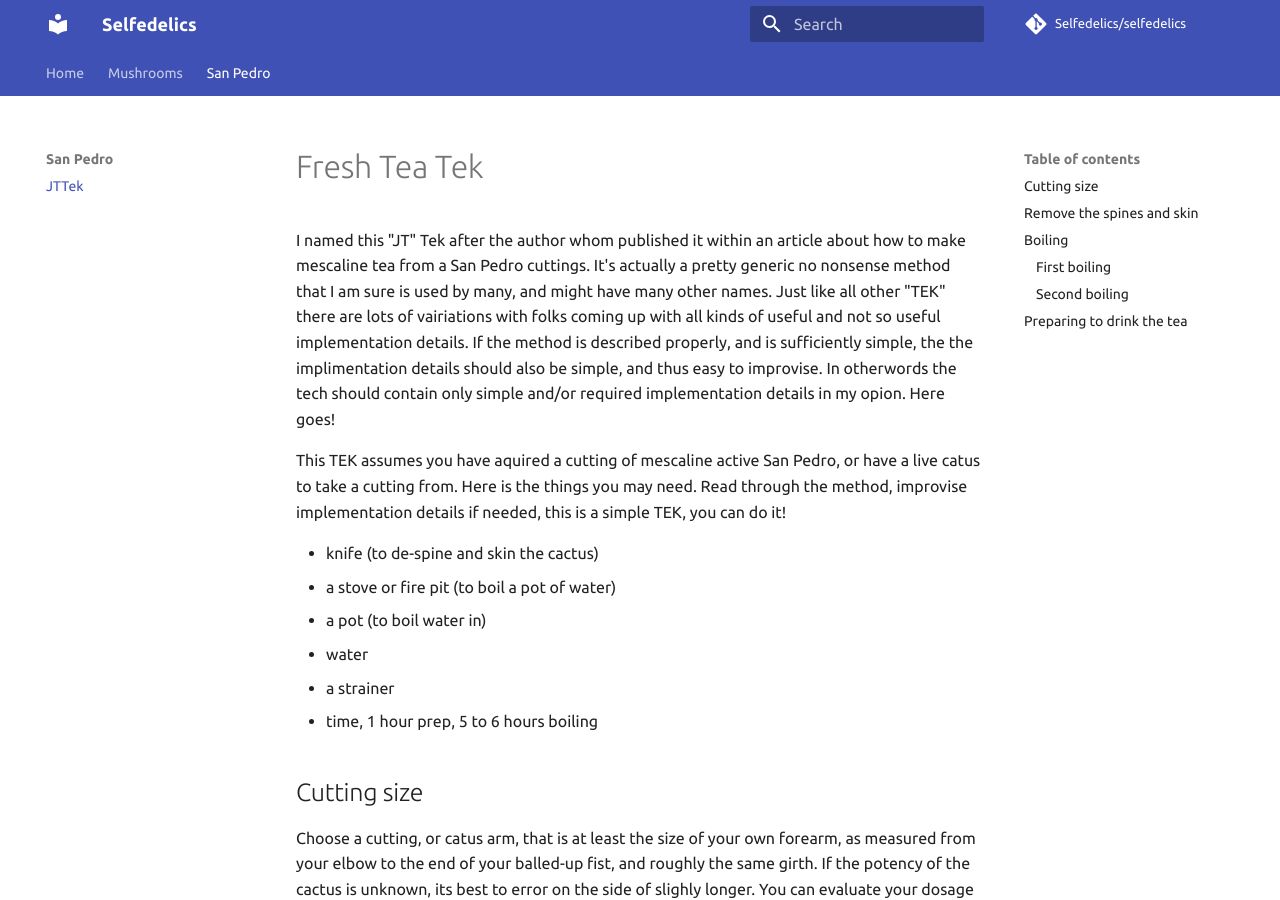
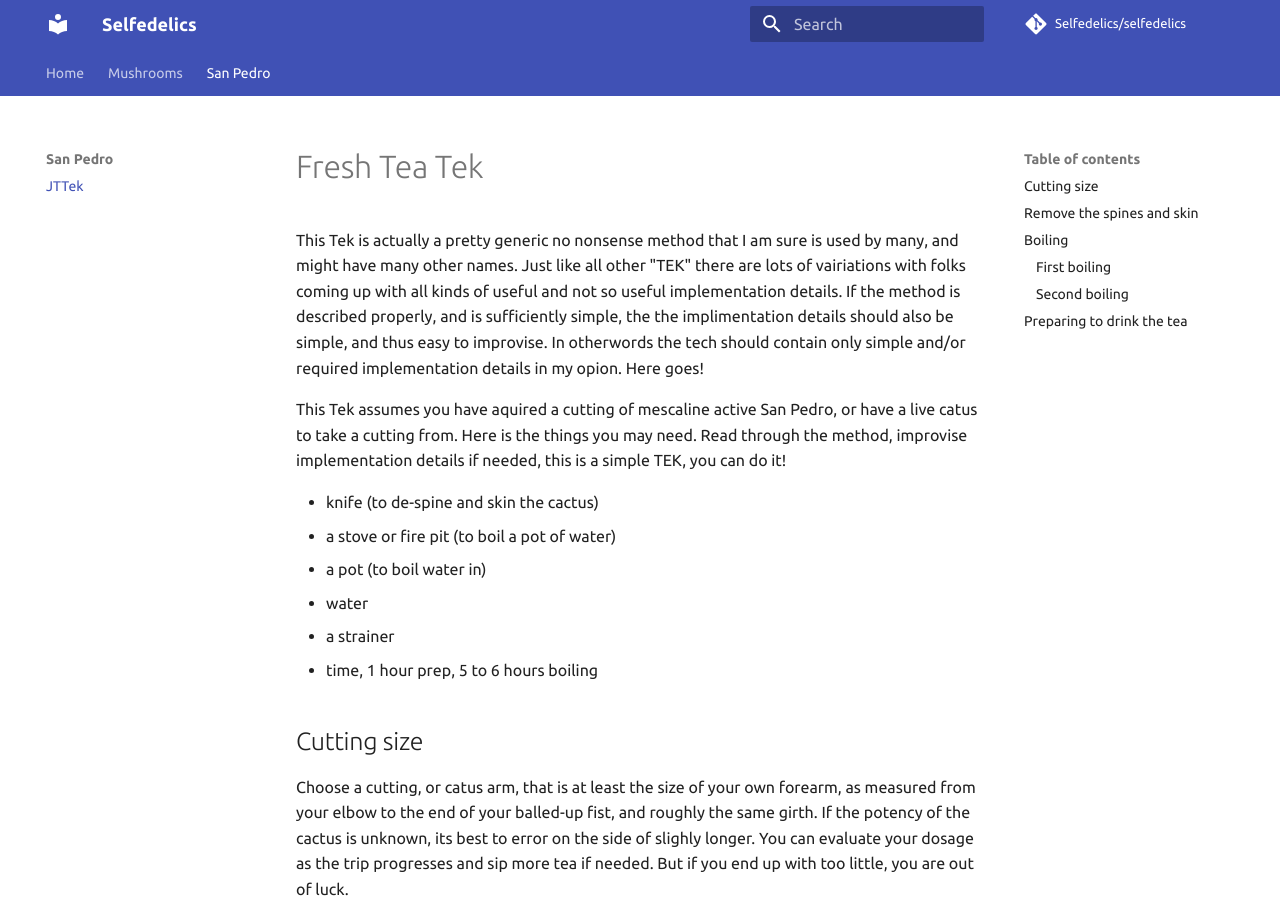
Before and after one commit to Selfedelics/selfedelics, an MkDocs documentation site: the page built from docs/sanpedro/jttek.md, in a window 1280 px wide and 900 px high. Built offline with MkDocs 1.6.1 and Material for MkDocs 9.7.7, drawn with Linux system fonts in a browser that asks for light colours; comment, search, counter and statistics services are not loaded.

Commit message:
Minor update

```diff
--- a/docs/sanpedro/jttek.md
+++ b/docs/sanpedro/jttek.md
@@ -1,8 +1,8 @@
 # Fresh Tea Tek
 
-I named this "JT" Tek after the author whom published it within an article about how to make mescaline tea from a San Pedro cuttings.  It's actually a pretty generic no nonsense method that I am sure is used by many, and might have many other names. Just like all other "TEK" there are lots of vairiations with folks coming up with all kinds of useful and not so useful implementation details. If the method is described properly, and is sufficiently simple, the the implimentation details should also be simple, and thus easy to improvise. In otherwords the tech should contain only simple and/or required implementation details in my opion. Here goes!
+This Tek is actually a pretty generic no nonsense method that I am sure is used by many, and might have many other names. Just like all other "TEK" there are lots of vairiations with folks coming up with all kinds of useful and not so useful implementation details. If the method is described properly, and is sufficiently simple, the the implimentation details should also be simple, and thus easy to improvise. In otherwords the tech should contain only simple and/or required implementation details in my opion. Here goes!
 
-This TEK assumes you have aquired a cutting of mescaline active San Pedro, or have a live catus to take a cutting from.  Here is the things you may need. Read through the method, improvise implementation details if needed, this is a simple TEK, you can do it!
+This Tek assumes you have aquired a cutting of mescaline active San Pedro, or have a live catus to take a cutting from.  Here is the things you may need. Read through the method, improvise implementation details if needed, this is a simple TEK, you can do it!
 
 * knife (to de-spine and skin the cactus)
 * a stove or fire pit (to boil a pot of water)
```
